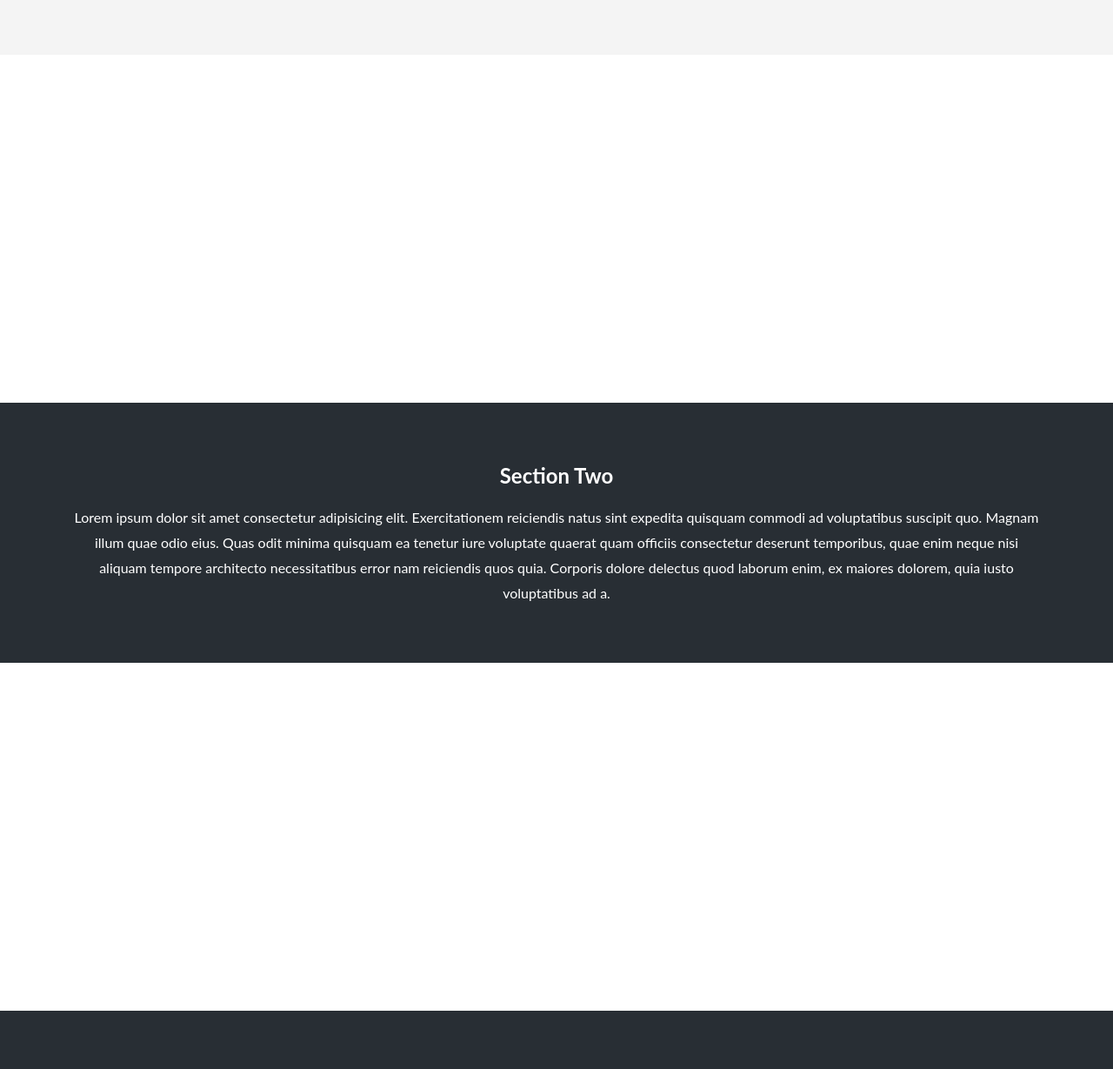
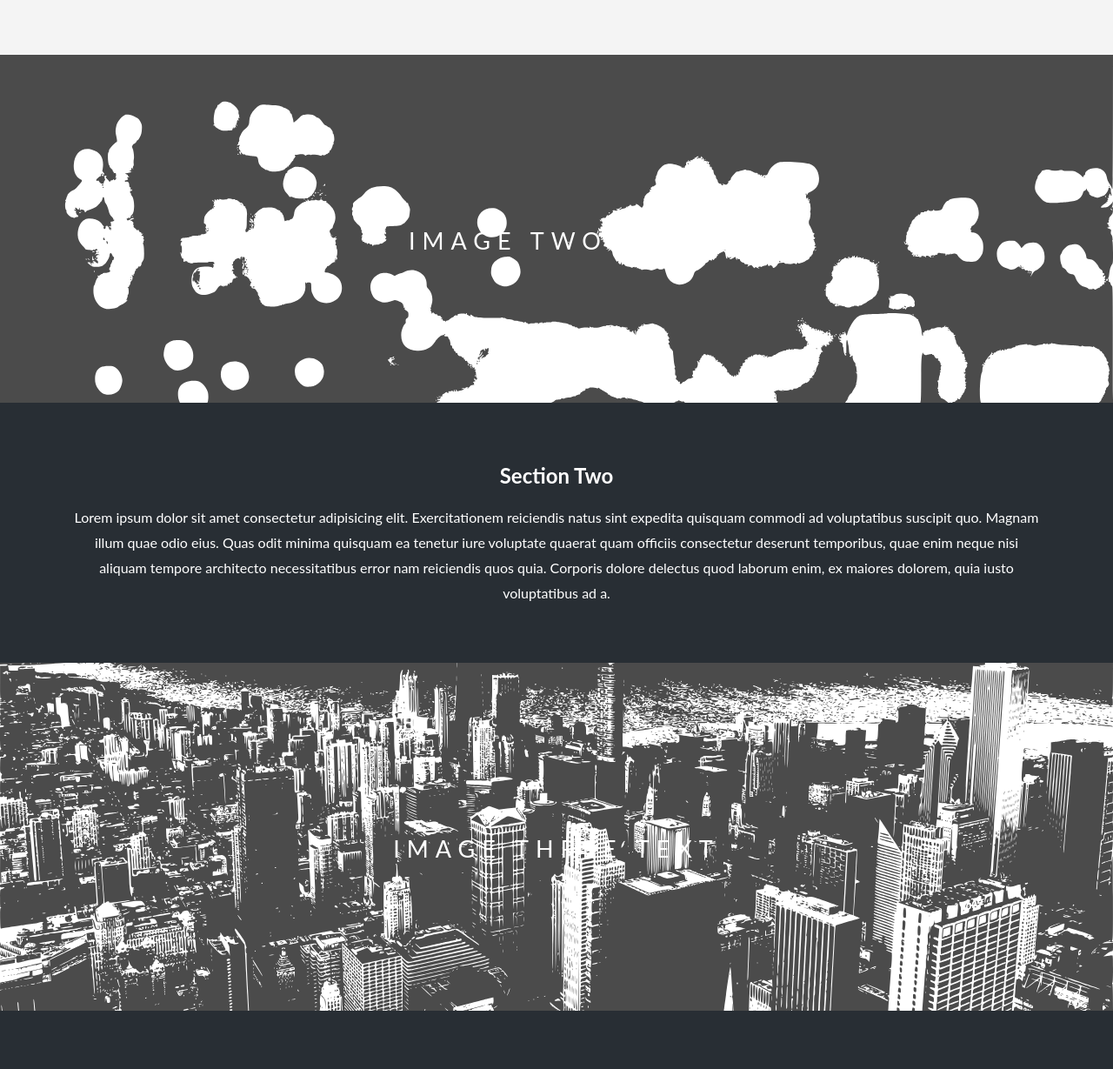
Before and after one commit to henryfy/parallax.github.io, a plain HTML site: page index.html in a window 1280 px wide. Shown: the part 1066-2295 px from the top of the page at 87% size. Drawn offline with Linux system fonts and the light colour scheme.

Commit message:
Update style.css

```diff
--- a/css/style.css
+++ b/css/style.css
@@ -18,17 +18,17 @@ body, html {
 }
 
 .pimg1{
-    background-image: url('./img/image1.svg');
+    background-image: url('../img/image1.svg');
     min-height: 100%;
 }
 
 .pimg2{
-    background-image: url('./img/image2.svg');
+    background-image: url('../img/image2.svg');
     min-height: 400px;
 }
 
 .pimg3{
-    background-image: url('./img/image3.svg');
+    background-image: url('../img/image3.svg');
     min-height: 400px;
 }
 
```
